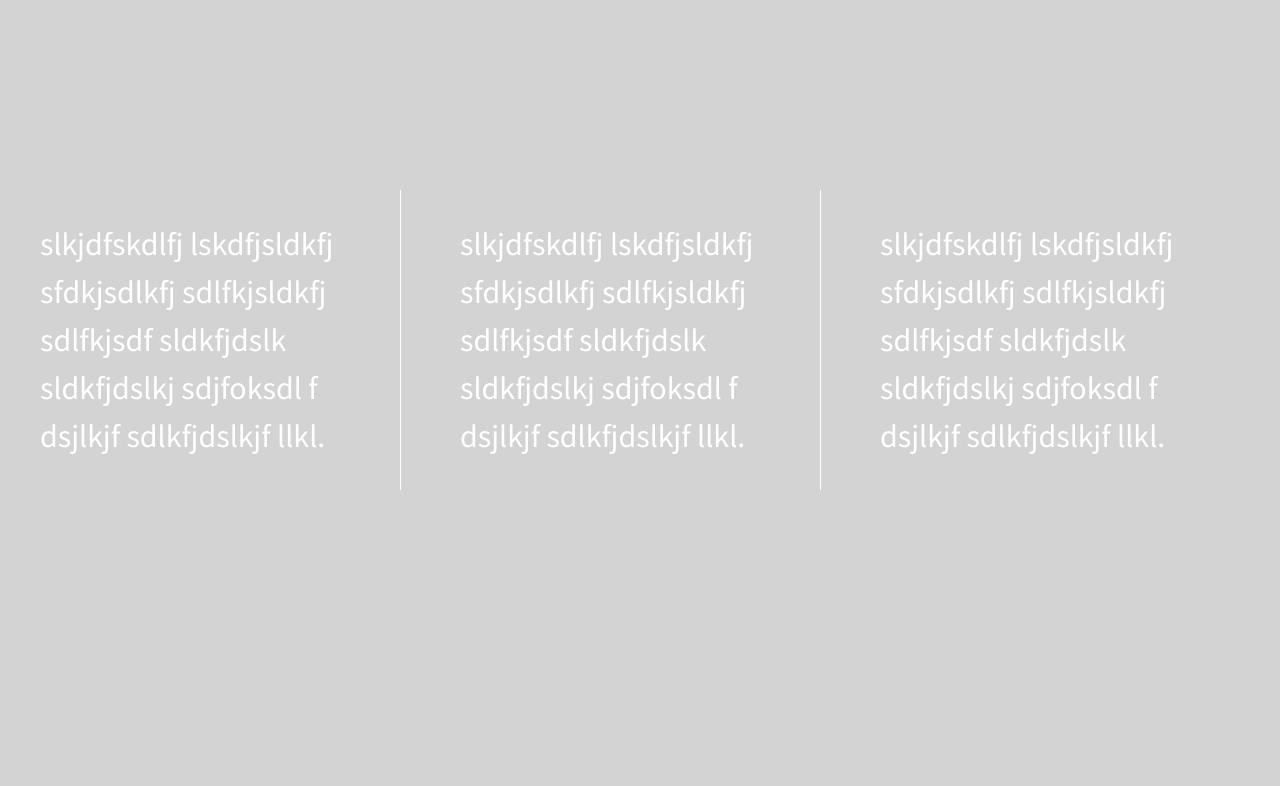
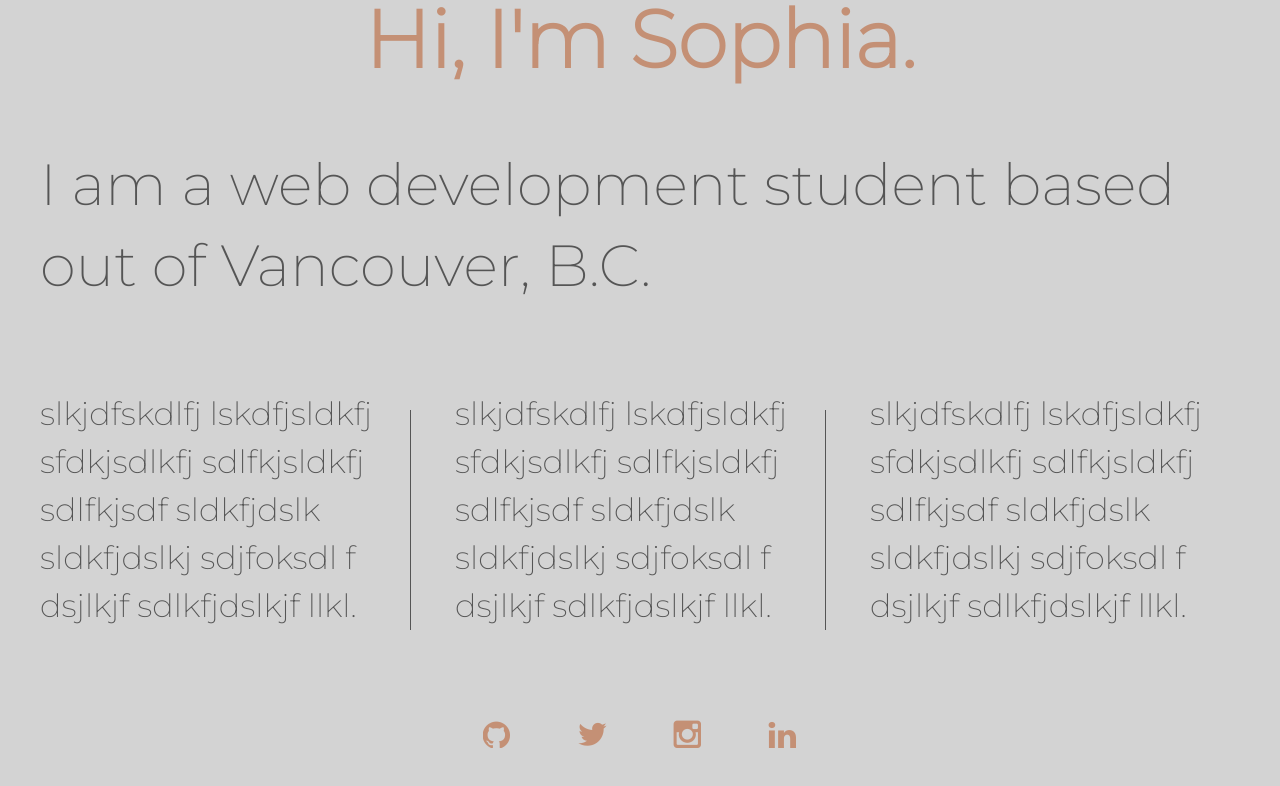
Before and after one commit to Fischer-SK/divs-flexbox, a plain HTML site: page index.html in a window 1280 px wide. Drawn offline with nearby package versions, Linux system fonts and the light colour scheme.

Commit message:
Second commit

```diff
--- a/css/main.css
+++ b/css/main.css
@@ -11,7 +11,7 @@
    ========================================================================== */
 
 html {
-    color: #222;
+    color: #555555;
     font-size: 1em;
     line-height: 1.4;
 }
@@ -97,42 +97,95 @@ textarea {
 
 
 html {
-  background-color: #fff;
+  background-color: #d3d3d3;
   height: 100%;
+  width: 100%;
+
 }
 
 body {
   background-color: #d3d3d3;
-  font-family: 'Source Sans Pro', sans-serif;
-  padding: 2em;
+  font-family: 'Montserrat', sans-serif;
+  padding: 0 2em;
   font-size: 1.25em;
   height: 100%;
+
+
+}
+
+header,
+footer {
+  background-color: #d3d3d3;
+  height: 80px;
+  margin-bottom: 20px;
+  width: 100%;
+}
+
+header {
+  color: #c49075;
+  font-size: 4em;
+  font-weight: 700;
+}
+
+main {
+  background-color: #d3d3d3;
+  font-size: 2.9em;
+  font-weight: 500;
+  height: 250px;
+  margin-bottom: 60px;
+  width: 100%;
+
+}
+
+footer {
+  font-size: 2.2em;
+  font-weight: 500;
+}
+
+header, main, footer {
+
+  display: flex;
+  justify-content: center;
+  align-items: center;
 }
 
 .wrapper {
 
-  font-weight: 400;
   display: flex;
-  justify-content: space-between;
+  align-items: center;
+  flex-flow: row wrap;
+  justify-content:space-between;
 }
 
-.div-1, .div-2, .div-3 {
-  color: #fff;
+
+.flex-items {
 line-height: 1.5em;
 font-size: 1.6em;
 background-color: #d3d3d3;
-  height: 300px;
-  margin: 150px 0px;
+padding-bottom: 20px;
+padding-right: 10px;
+margin-bottom: 60px;
+width: 30%;
+height: 200px;
 display: flex;
-  width: 30%;
 justify-content: center;
 align-items: center;
 }
 
-.div-1, .div-2 {
-  border-right: solid  1px white;
+
+#div-1, #div-2 {
+  border-right: solid  1px #555555;
 
 }
+
+.git,
+ .twitter,
+.linkedin,
+.insta {
+  padding-left: 30px;
+  padding-right: 30px;
+}
+
 
 
 
--- a/index.html
+++ b/index.html
@@ -15,6 +15,7 @@
         <script src="js/vendor/modernizr-2.8.3.min.js"></script>
         <link href='http://fonts.googleapis.com/css?family=Lora:700' rel='stylesheet' type='text/css'>
         <link href='http://fonts.googleapis.com/css?family=Source+Sans+Pro:400,700' rel='stylesheet' type='text/css'>
+        <link href="https://fonts.googleapis.com/css2?family=Montserrat:wght@200&display=swap" rel="stylesheet">
     </head>
     <body>
         <!--[if lt IE 8]>
@@ -22,15 +23,24 @@
         <![endif]-->
 
         <section class="wrapper">
-            <div class="div-1">
+            <header>Hi, I'm Sophia.</header>
+            <main>I am a web development student based out of Vancouver, B.C.</main>
+            <div id="div-1" class="flex-items">
                 <p>slkjdfskdlfj lskdfjsldkfj sfdkjsdlkfj sdlfkjsldkfj sdlfkjsdf sldkfjdslk sldkfjdslkj sdjfoksdl f dsjlkjf sdlkfjdslkjf llkl.</p>
             </div>
-            <div class="div-2">
+            <div id="div-2" class="flex-items">
                 <p>slkjdfskdlfj lskdfjsldkfj sfdkjsdlkfj sdlfkjsldkfj sdlfkjsdf sldkfjdslk sldkfjdslkj sdjfoksdl f dsjlkjf sdlkfjdslkjf llkl.</p>
             </div>
-            <div class="div-3">
+            <div id="div-3" class="flex-items">
                 <p>slkjdfskdlfj lskdfjsldkfj sfdkjsdlkfj sdlfkjsldkfj sdlfkjsdf sldkfjdslk sldkfjdslkj sdjfoksdl f dsjlkjf sdlkfjdslkjf llkl.</p>
             </div>
+
+            <footer>
+              <div class ="git"><a href="https://github.com/Fischer-SK"><img src="img\icon-github.png" alt="github icon" /></a></div>
+              <div class ="twitter"><a href="https://twitter.com/explore"><img src="img\icon-twitter.png" alt="twitter icon" /></a></div>
+              <div class ="insta"><a href="https://www.instagram.com/?hl=en"><img src="img\icon-instagram.png" alt="insta icon" /></a></div>
+              <div class ="linkedin"><a href="https://ca.linkedin.com/"><img src="img\icon-linkedin.png" alt="linkedin icon" /></a></div>
+            </footer>
         </section>
 
         <script src="https://ajax.googleapis.com/ajax/libs/jquery/1.11.3/jquery.min.js"></script>
```
Also changed, not shown: img/icon-github.png (added), img/icon-instagram.png (added), img/icon-linkedin.png (added), img/icon-twitter.png (added). Lines whose indentation alone changed are shown as unchanged.
